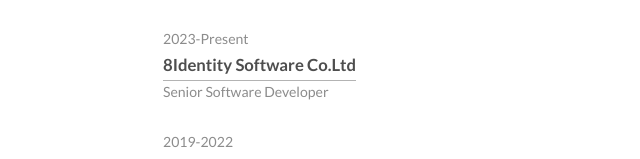
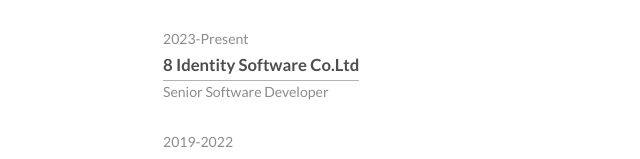
Before and after one commit to ZayMMM/ZayMMM.github.io, a plain HTML site: page index.html in a window 1280 px wide. Shown: the part 1017-1176 px from the top of the page, 166-806 px from the left. Drawn offline with Linux system fonts and the light colour scheme.

Commit message:
Update index.html

```diff
--- a/index.html
+++ b/index.html
@@ -77,7 +77,7 @@
 			<h1>Work<br>Experiences</h1>
 			<ul class="work-list">
 				<li>2023-Present</li>
-				<li><a href="#">8Identity Software Co.Ltd</a></li>
+				<li><a href="#">8 Identity Software Co.Ltd</a></li>
 				<li>Senior Software Developer</li>
 			</ul>
 			<ul class="work-list">
```
